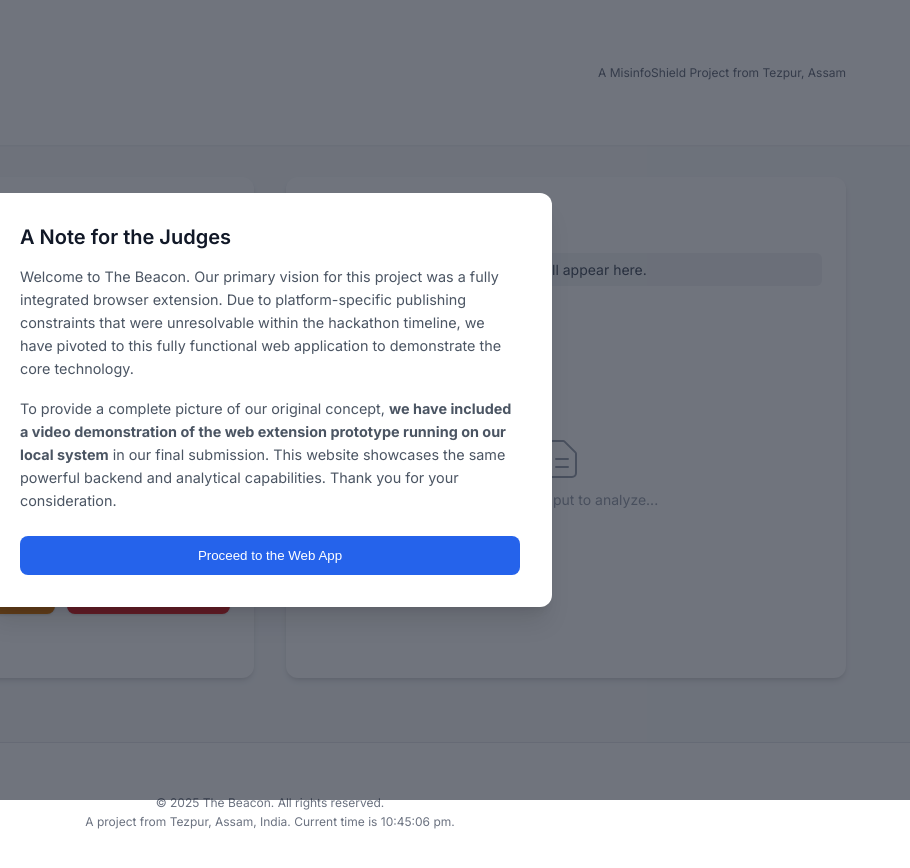
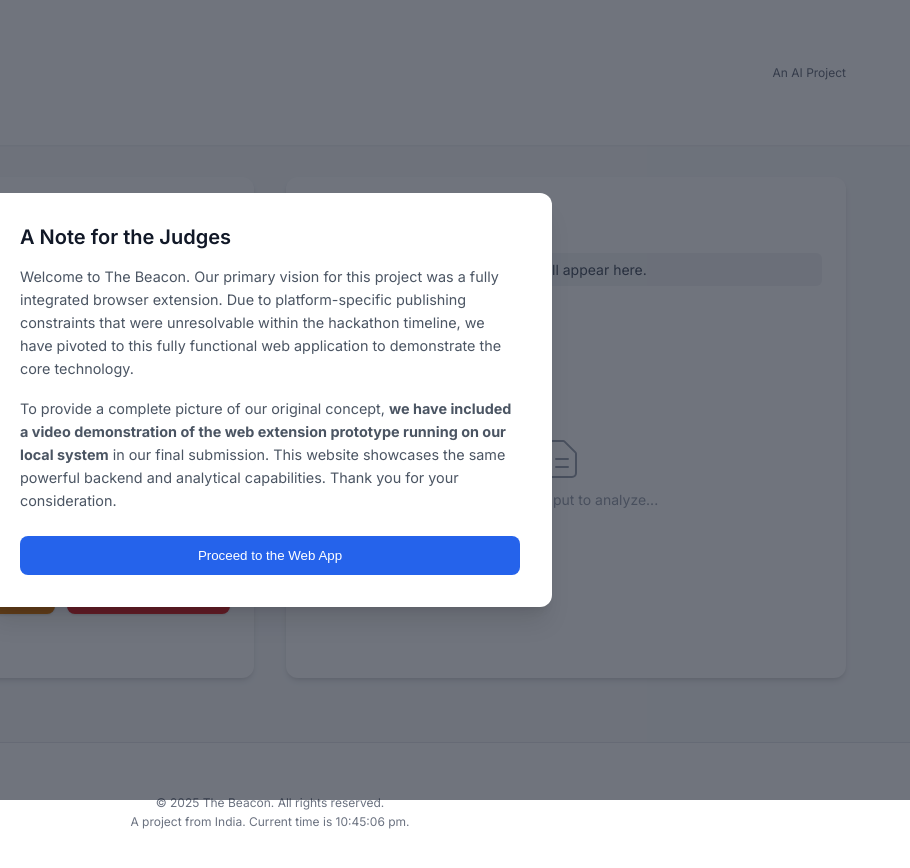
Before and after one commit to akshay003-bot/Misinfo_Predictor_GenAI_Hackathon, a browser extension: page index.html in a window 1280 px wide. Shown: the full height of the page, 370-1280 px from the left. Drawn offline with Linux system fonts and the light colour scheme.

Commit message:
Update index.html

```diff
--- a/index.html
+++ b/index.html
@@ -355,7 +355,7 @@
                     </svg>
                     <h1 class="logo-title">The Beacon</h1>
                 </div>
-                <span class="tagline">A MisinfoShield Project from Tezpur, Assam</span>
+                <span class="tagline">An AI Project</span>
             </div>
         </nav>
     </header>
@@ -408,7 +408,7 @@
     <footer class="footer">
         <div class="container footer-content">
             <p>&copy; 2025 The Beacon. All rights reserved.</p>
-            <p>A project from Tezpur, Assam, India. Current time is <span id="currentTime"></span>.</p>
+            <p>A project from India. Current time is <span id="currentTime"></span>.</p>
         </div>
     </footer>
 
```
